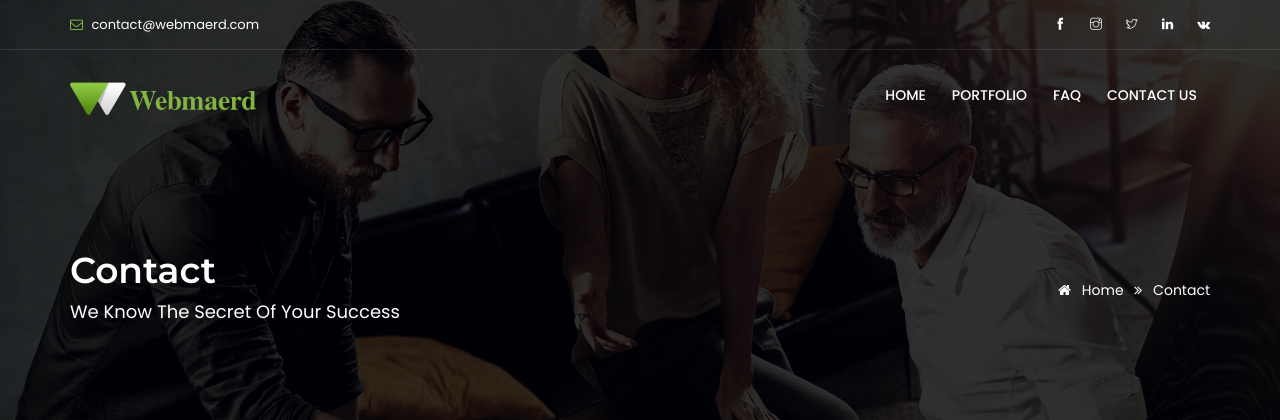
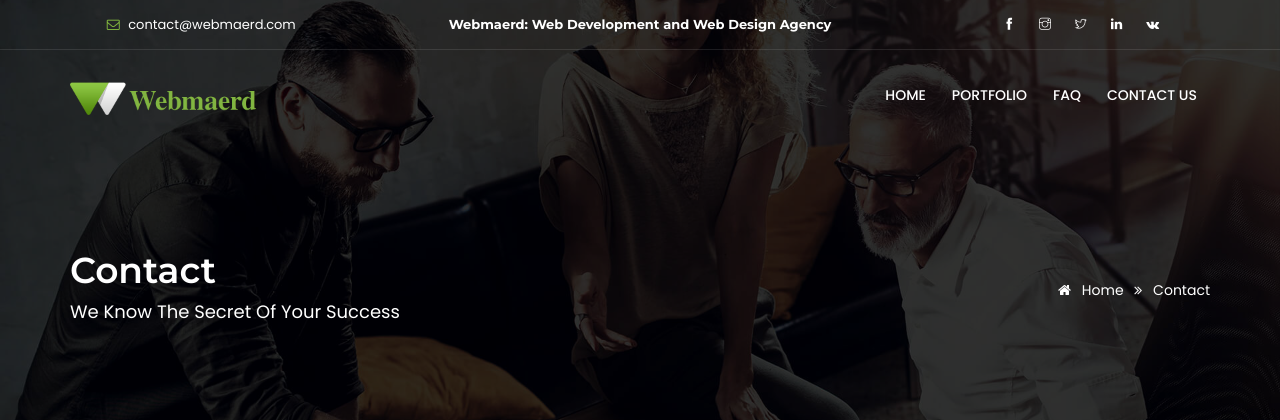
Before and after one commit to KalterDK/Agency, a Django app: template webmaerd/templates/contact.html in a window 1280 px wide; the page is wider, and only the part inside the window is pictured. Shown: the top 420 px of that part. Run offline with Django 3.2, Linux system fonts and the light colour scheme; the template is opened without the code that fills it, so the values that code supplies are empty; some libraries are stand-ins or nearby versions.

Commit message:
SEO optimization

```diff
--- a/webmaerd/static/css/custom.css
+++ b/webmaerd/static/css/custom.css
@@ -7,3 +7,9 @@
     top: auto;
     max-width: 110px;
 }
+
+.h1-header {
+    color: #fff;
+    font-size: 13px;
+    line-height: 0px;
+}
--- a/webmaerd/templates/base/base.html
+++ b/webmaerd/templates/base/base.html
@@ -4,7 +4,7 @@
 <body>
 <div class="wrapper">
      <div id="pre-loader">
-        <img src="/static/images/pre-loader/loader-01.svg" alt="">
+        <img src="/static/images/pre-loader/loader-01.svg" alt="pre-loader">
     </div>
     {% load i18n %}
     {% get_current_language as LANGUAGE_CODE %}
@@ -13,7 +13,7 @@
     {% endblock %}
     {% include "base/footer.html" %}
 </div>
-    <div id="back-to-top"><a class="top arrow" href="#top"><i class="fa fa-angle-up"></i> <span>TOP</span></a></div>
+    <div id="back-to-top"><a class="top arrow" href="#top" title="TOP"><i class="fa fa-angle-up"></i> <span>TOP</span></a></div>
     {% include "base/js.html" %}
 </body>
 </html>
--- a/webmaerd/templates/base/footer.html
+++ b/webmaerd/templates/base/footer.html
@@ -6,10 +6,10 @@
                 <h6 class="text-white mb-10 mt-10 text-uppercase">{% trans "Navigation" %}:</h6>
                 <div class="footer-social">
                     <ul>
-                        <li class="list-inline-item"><a href="/{{ LANGUAGE_CODE }}/">{% trans "Home" %}</a>&nbsp;&nbsp;&nbsp;|</li>
-                        <li class="list-inline-item"><a href="/{{ LANGUAGE_CODE }}/portfolio">{% trans "Portfolio" %}</a>&nbsp;&nbsp;&nbsp;|</li>
-                        <li class="list-inline-item"><a href="/{{ LANGUAGE_CODE }}/contact">{% trans "Contact Us" %}</a>&nbsp;&nbsp;&nbsp;|</li>
-                        <li class="list-inline-item"><a href="/{{ LANGUAGE_CODE }}/faq">{% trans "FAQ" %}</a></li>
+                        <li class="list-inline-item"><a href="/{{ LANGUAGE_CODE }}/" title="Homepage">{% trans "Home" %}</a>&nbsp;&nbsp;&nbsp;|</li>
+                        <li class="list-inline-item"><a href="/{{ LANGUAGE_CODE }}/portfolio" title="Portfolio">{% trans "Portfolio" %}</a>&nbsp;&nbsp;&nbsp;|</li>
+                        <li class="list-inline-item"><a href="/{{ LANGUAGE_CODE }}/contact" title="Contact">{% trans "Contact Us" %}</a>&nbsp;&nbsp;&nbsp;|</li>
+                        <li class="list-inline-item"><a href="/{{ LANGUAGE_CODE }}/faq" title="FAQ">{% trans "FAQ" %}</a></li>
                     </ul>
                 </div>
 
@@ -23,12 +23,13 @@
             <div class="col-lg-4 col-sm-4 xs-mb-10 text-left text-md-right">
                 <div class="social-icons color-hover mt-10">
                     <ul>
-                        <li class="social-facebook"><a href="https://www.facebook.com/groups/webmaerd"><i class="fa fa-facebook"></i></a></li>
-                        <li class="social-twitter"><a href="https://www.instagram.com/webmaerd/"><i class="fa fa-instagram"></i></a></li>
-                        <li class="social-twitter"><a href="https://twitter.com/webmaerd_com"><i class="fa fa-twitter"></i></a></li>
-                        <li class="social-linkedin"><a href="https://www.linkedin.com/groups/12118604"><i class="fa fa-linkedin"></i></a></li>
-                        <li class="social-facebook"><a href="https://vk.com/webmaerd"><i class="fa fa-vk"></i></a></li>
+                        <li class="social-facebook"><a href="https://www.facebook.com/groups/webmaerd" title="facebook"><i class="fa fa-facebook"></i></a></li>
+                        <li class="social-twitter"><a href="https://www.instagram.com/webmaerd/" title="instagram"><i class="fa fa-instagram"></i></a></li>
+                        <li class="social-twitter"><a href="https://twitter.com/webmaerd_com" title="twitter"><i class="fa fa-twitter"></i></a></li>
+                        <li class="social-linkedin"><a href="https://www.linkedin.com/groups/12118604" title="linkedin"><i class="fa fa-linkedin"></i></a></li>
+                        <li class="social-facebook"><a href="https://vk.com/webmaerd" title="vkontakte"><i class="fa fa-vk"></i></a></li>
                     </ul>
+                    <iframe src="https://www.facebook.com/plugins/like.php?href=http%3A%2F%2Fwebmaerd.com%2F&width=160&layout=button&action=like&size=small&show_faces=true&share=true&height=65&appId=409758692827944" width="160" height="20" style="border:none;overflow:hidden" scrolling="no" frameborder="0" allowTransparency="true" allow="encrypted-media"></iframe>
                 </div>
             </div>
         </div>
@@ -36,7 +37,7 @@
             <div class="row">
                 <div class="col-md-12 text-center">
                     <p class="mt-15"> &copy;Copyright <span id="copyright"> <script>document.getElementById('copyright').appendChild(document.createTextNode(new Date().getFullYear()))</script></span>
-                        <a href="/"> Webmaerd </a> {% trans "All Rights Reserved" %}
+                        <a href="/" title="Webmaerd"> Webmaerd </a> {% trans "All Rights Reserved" %}
                     </p>
                 </div>
             </div>
--- a/webmaerd/templates/base/head.html
+++ b/webmaerd/templates/base/head.html
@@ -2,11 +2,22 @@
 <head>
     <meta charset="utf-8">
     <meta http-equiv="X-UA-Compatible" content="IE=edge">
-    <meta name="keywords" content="Webmaerd, Web Development, Web Design, web, domain, hosting, development, agency, webpage, website, site, site creation, order site, order webpage, programming"/>
-    <meta name="description" content="Webmaerd - {% trans 'web development agency' %}"/>
+    <meta name="keywords" content="{% trans 'Webmaerd, Web Development, Web Design, web, domain, hosting, development, agency, web page, website, site, site creation, order site, order web page, programming' %}"/>
+    <meta name="description" content="{% trans 'Webmaerd is Web Development and Web Design Agency. Professional websites creation at a reasonable price in a short time. We deal with modern and professional sites development for small and medium business. Additional services provided: Domains and Hosting support.' %}"/>
     <meta name="author" content="webmaerd.com"/>
     <meta name="viewport" content="width=device-width, initial-scale=1, maximum-scale=1"/>
-    <title>Webmaerd - {% trans "web development agency" %}</title>
+    <!-- Open Graph -->
+    <meta property="og:image" content="/static/images/logo.png" />
+    <meta property="og:title" content="Webmaerd: {% trans 'Web Development and Web Design Agency. Websites creation' %}"/>
+    <meta property="og:description" content="{% trans 'Webmaerd is Web Development and Web Design Agency. Professional websites creation at a reasonable price in a short time. We deal with modern and professional sites development for small and medium business. Additional services provided: Domains and Hosting support.' %}"/>
+    <meta property="og:url" content="http://webmaerd.com" />
+    <!-- Twitter Card -->
+    <meta property="twitter:image" content="/static/images/logo.png" />
+    <meta property="twitter:title" content="Webmaerd: {% trans 'Web Development and Web Design Agency. Websites creation' %}"/>
+    <meta property="twitter:description" content="{% trans 'Webmaerd is Web Development and Web Design Agency. Professional websites creation at a reasonable price in a short time. We deal with modern and professional sites development for small and medium business. Additional services provided: Domains and Hosting support.' %}"/>
+    <meta property="twitter:site" content="http://webmaerd.com" />
+
+    <title>Webmaerd: {% trans "Web Development and Web Design Agency. Websites creation" %}</title>
 
     <!-- Favicon -->
     <link rel="shortcut icon" href="/static/images/favicon.ico"/>
--- a/webmaerd/templates/base/header.html
+++ b/webmaerd/templates/base/header.html
@@ -5,24 +5,34 @@
     <div class="topbar">
         <div class="container">
             <div class="row">
-                <div class="col-lg-6 col-md-6 xs-mb-10">
-                    <div class="topbar-call text-center text-md-left">
+                <div class="col-lg-3 col-md-12" align="center">
+                    <div class="topbar-call text-center text-md-center">
                         <ul>
                             <li><i class="fa fa-envelope-o theme-color"></i> contact@webmaerd.com</li>
                             <!--<li><i class="fa fa-phone"></i> -->
-                            <!--<a href="tel:+0000000000"><span>+(000) 000-0000 </span></a>-->
+                            <!--<a href="tel:+0000000000" title="Phone"><span>+(000) 000-0000 </span></a>-->
                             <!--</li>-->
                         </ul>
                     </div>
                 </div>
-                <div class="col-lg-6 col-md-6">
-                    <div class="topbar-social text-center text-md-right">
+                <div class="col-lg-6 col-md-12" align="center">
+                    <div class="topbar-social text-center text-md-center">
                         <ul>
-                            <li><a href="https://www.facebook.com/groups/webmaerd"><span class="ti-facebook"></span></a></li>
-                            <li><a href="https://www.instagram.com/webmaerd/"><span class="ti-instagram"></span></a></li>
-                            <li><a href="https://twitter.com/webmaerd_com"><span class="ti-twitter"></span></a></li>
-                            <li><a href="https://www.linkedin.com/groups/12118604"><span class="ti-linkedin"></span></a></li>
-                            <li><a href="https://vk.com/webmaerd"><span class="fa fa-vk"></span></a></li>
+                            <li><h1 class="h1-header" align="center">Webmaerd: Web Development and Web Design Agency</h1></li>
+                        </ul>
+                    </div>
+                </div>
+                <div class="col-lg-3 col-md-12" align="center">
+                    <div class="topbar-social text-center text-md-center">
+                        <ul>
+                            <li><a href="https://www.facebook.com/groups/webmaerd" title="facebook"><span class="ti-facebook"></span></a>
+                            </li>
+                            <li><a href="https://www.instagram.com/webmaerd/" title="instagram"><span class="ti-instagram"></span></a>
+                            </li>
+                            <li><a href="https://twitter.com/webmaerd_com" title="twitter"><span class="ti-twitter"></span></a></li>
+                            <li><a href="https://www.linkedin.com/groups/12118604" title="linkedin"><span class="ti-linkedin"></span></a>
+                            </li>
+                            <li><a href="https://vk.com/webmaerd" title="vkontakte"><span class="fa fa-vk"></span></a></li>
                         </ul>
                     </div>
                 </div>
@@ -43,15 +53,16 @@
                         <div class="col-lg-12 col-md-12">
                             <!-- menu logo -->
                             <ul class="menu-logo">
-                                <li><a href="/{{ LANGUAGE_CODE }}/"><img id="logo_img" src="/static/images/logo.png" alt="logo"></a></li>
+                                <li><a href="/{{ LANGUAGE_CODE }}/" title="Logo Webmaerd"><img id="logo_img" src="/static/images/logo.png"
+                                                                         alt="logo"></a></li>
                             </ul>
                             <!-- menu links -->
                             <div class="menu-bar">
                                 <ul class="menu-links">
-                                    <li><a href="/{{ LANGUAGE_CODE }}/">{% trans "Home" %}</a></li>
-                                    <li><a href="/{{ LANGUAGE_CODE }}/portfolio">{% trans "Portfolio" %}</a></li>
-                                    <li><a href="/{{ LANGUAGE_CODE }}/faq">{% trans "FAQ" %}</a></li>
-                                    <li><a href="/{{ LANGUAGE_CODE }}/contact">{% trans "Contact Us" %}</a></li>
+                                    <li><a href="/{{ LANGUAGE_CODE }}/" title="Homepage">{% trans "Home" %}</a></li>
+                                    <li><a href="/{{ LANGUAGE_CODE }}/portfolio" title="Portfolio">{% trans "Portfolio" %}</a></li>
+                                    <li><a href="/{{ LANGUAGE_CODE }}/faq" title="FAQ">{% trans "FAQ" %}</a></li>
+                                    <li><a href="/{{ LANGUAGE_CODE }}/contact" title="Contact">{% trans "Contact Us" %}</a></li>
                                     <li>
                                         {% get_current_language as LANGUAGE_CODE %}
                                         {% get_available_languages as LANGUAGES %}
@@ -60,19 +71,19 @@
                                         {% if LANGUAGE_CODE == 'en' %}
                                         <input name="language" type="hidden" value="en"/>
                                         <a href="#" class="dropdown-toggle" data-toggle="dropdown" role="button"
-                                           aria-expanded="false"><img src="/static/images/flags/en-flag.png"
+                                           aria-expanded="false" title="ENG"><img src="/static/images/flags/en-flag.png"
                                                                       alt="ENG">&nbsp; English</a>
                                         {% endif %}
                                         {% if LANGUAGE_CODE == 'ru' %}
                                         <input name="language" type="hidden" value="ru"/>
                                         <a href="#" class="dropdown-toggle" data-toggle="dropdown" role="button"
-                                           aria-expanded="false"><img src="/static/images/flags/ru-flag.png"
+                                           aria-expanded="false" title="RU"><img src="/static/images/flags/ru-flag.png"
                                                                       alt="RU">&nbsp; Русский</a>
                                         {% endif %}
                                         {% if LANGUAGE_CODE == 'pl' %}
                                         <input name="language" type="hidden" value="it"/>
                                         <a href="#" class="dropdown-toggle" data-toggle="dropdown" role="button"
-                                           aria-expanded="false"><img src="/static/images/flags/pl-flag.png"
+                                           aria-expanded="false" title="PL"><img src="/static/images/flags/pl-flag.png"
                                                                       alt="PL">&nbsp; Polski</a>
                                         {% endif %}
                                         <ul class="drop-down-multilevel" id="language-switcher">
@@ -82,13 +93,13 @@
                                             {% for language in languages %}
                                             {% if language.code != LANGUAGE_CODE %}
                                             {% with 'images/flags/'|add:language.code|add:'-flag.png' as image_static %}
-                                                <li>
-                                                    <a href="/{{ language.code }}{{ request.get_full_path|slice:'3:' }}"
-                                                       lang="{{ language.code }}" style="padding: 10px 10px;">
-                                                        <img src="{% static image_static %}" style="vertical-align:sub"
-                                                             alt="">&nbsp;&nbsp;{{ language.name_local }}
-                                                    </a>
-                                                </li>
+                                            <li>
+                                                <a href="/{{ language.code }}{{ request.get_full_path|slice:'3:' }}"
+                                                   lang="{{ language.code }}" style="padding: 10px 10px;" title="{{ language.code }}">
+                                                    <img src="{% static image_static %}" style="vertical-align:sub"
+                                                         alt="{{ language.code }}">&nbsp;&nbsp;{{ language.name_local }}
+                                                </a>
+                                            </li>
                                             {% endwith %}
                                             {% endif %}
                                             {% endfor %}
--- a/webmaerd/templates/contact.html
+++ b/webmaerd/templates/contact.html
@@ -15,8 +15,9 @@ page-title-->
                     <p>{% trans "We know the secret of your success" %}</p>
                 </div>
                 <ul class="page-breadcrumb">
-                    <li><a href="/{{ LANGUAGE_CODE }}/"><i class="fa fa-home"></i> {% trans "Home" %}</a> <i
-                            class="fa fa-angle-double-right"></i></li>
+                    <li><a href="/{{ LANGUAGE_CODE }}/" title="Homepage">
+                        <i class="fa fa-home"></i> {% trans "Home" %}</a>
+                        <i class="fa fa-angle-double-right"></i></li>
                     <li><span>{% trans "Contact" %}</span></li>
                 </ul>
             </div>
@@ -119,13 +120,15 @@ page-title -->
                         <!-- <div class="g-recaptcha section-field clearfix" data-sitekey="[Add your site key]"></div> -->
                         <div class="submit-button text-center">
                             <input type="hidden" name="action" value="sendEmail">
-                            <button id="submit" name="submit" type="submit" value="Send" class="button"><span> {% trans "Send message" %} </span>
+                            <button id="submit" name="submit" type="submit" value="Send" class="button">
+                                <span> {% trans "Send message" %} </span>
                                 <i class="fa fa-paper-plane"></i></button>
                         </div>
                     </div>
                 </form>
-                <div id="ajaxloader" style="display:none"><img class="mx-auto mt-30 mb-30 d-block"
-                                                               src="/static/images/pre-loader/loader-01.svg" alt="">
+                <div id="ajaxloader" style="display:none">
+                    <img class="mx-auto mt-30 mb-30 d-block" src="/static/images/pre-loader/loader-01.svg"
+                         alt="pre-loader">
                 </div>
             </div>
         </div>
--- a/webmaerd/templates/faq.html
+++ b/webmaerd/templates/faq.html
@@ -16,7 +16,7 @@ page-title-->
                     <p>{% trans "Answers to frequently asked questions" %}</p>
                 </div>
                 <ul class="page-breadcrumb">
-                    <li><a href="/{{ LANGUAGE_CODE }}/"><i class="fa fa-home"></i> {% trans "Home" %}</a> <i class="fa fa-angle-double-right"></i></li>
+                    <li><a href="/{{ LANGUAGE_CODE }}/" title="Homepage"><i class="fa fa-home"></i> {% trans "Home" %}</a> <i class="fa fa-angle-double-right"></i></li>
                     <li><span>FAQ</span></li>
                 </ul>
             </div>
@@ -46,7 +46,7 @@ page-title -->
                 <div class="accordion shadow">
                     {% for i in questions %}
                     <div class="acd-group {% if i == questions|first %}acd-active{% endif %}">
-                        <a href="#" class="acd-heading">{{ i.title_short }}</a>
+                        <a href="#" class="acd-heading" title="Project">{{ i.title_short }}</a>
                         <div class="acd-des">
                             <h5>{{ i.title_long }}</h5>
                             {{ i.text|safe }}
--- a/webmaerd/templates/index.html
+++ b/webmaerd/templates/index.html
@@ -82,7 +82,7 @@ custom-content -->
                         <h4>{{ i.title }}</h4>
                         {{ i.text|safe }}
                     </div>
-                    <a href="/{{ LANGUAGE_CODE }}/portfolio">{% trans "Portfolio" %}</a>
+                    <a href="/{{ LANGUAGE_CODE }}/portfolio" title="Portfolio">{% trans "Portfolio" %}</a>
                     <div class="feature-box-img" style="background-image: url('{{ i.image.url }}');"></div>
                     <span class="feature-border"></span>
                 </div>
@@ -132,7 +132,7 @@ custom-content -->
                         <div class="portfolio-item">
                             <img src="{{ i.image.url }}" alt="{{ i.title }}">
                             <div class="portfolio-overlay">
-                                <h4 class="text-white"><a href="{{ i.url }}"> {{ i.title }} </a></h4>
+                                <h4 class="text-white"><a href="{{ i.url }}" title="{{ i.title }}"> {{ i.title }} </a></h4>
                                 <span class="text-white"> {{ i.text }} </span>
                             </div>
                             <a class="popup portfolio-img" href="{{ i.image.url }}"><i class="fa fa-arrows-alt"></i></a>
--- a/webmaerd/templates/portfolio.html
+++ b/webmaerd/templates/portfolio.html
@@ -17,7 +17,7 @@ page-title-->
                 </div>
                 LANGUAGE_CODE: {{ LANGUAGE_CODE }}
                 <ul class="page-breadcrumb">
-                    <li><a href="/{{ LANGUAGE_CODE }}/"><i class="fa fa-home"></i> {% trans "Home" %}</a> <i class="fa fa-angle-double-right"></i></li>
+                    <li><a href="/{{ LANGUAGE_CODE }}/" title="Homepage"><i class="fa fa-home"></i> {% trans "Home" %}</a> <i class="fa fa-angle-double-right"></i></li>
                     <li><span>{% trans "Portfolio" %}</span></li>
                 </ul>
             </div>
@@ -41,7 +41,7 @@ page-title -->
                         <div class="portfolio-item">
                             <img src="{{ i.image.url }}" alt="{{ i.title }}">
                             <div class="portfolio-overlay">
-                                <h4 class="text-white"><a href="{{ i.url }}"> {{ i.title }} </a></h4>
+                                <h4 class="text-white"><a href="{{ i.url }}" title="{{ i.title }}"> {{ i.title }} </a></h4>
                                 <span class="text-white"> {{ i.text }} </span>
                             </div>
                             <a class="popup portfolio-img" href="{{ i.image.url }}"><i class="fa fa-arrows-alt"></i></a>
--- a/webmaerd/templates/success_page.html
+++ b/webmaerd/templates/success_page.html
@@ -16,7 +16,10 @@ page-title-->
                     <p>{% trans "We know the secret of your success" %}</p>
                 </div>
                 <ul class="page-breadcrumb">
-                    <li><a href="/"><i class="fa fa-home"></i> {% trans "Home" %}</a> <i class="fa fa-angle-double-right"></i></li>
+                    <li><a href="/{{ LANGUAGE_CODE }}/" title="Homepage">
+                        <i class="fa fa-home"></i> {% trans "Home" %}</a>
+                        <i class="fa fa-angle-double-right"></i>
+                    </li>
                     <li><span>{% trans "Success page" %}</span></li>
                 </ul>
             </div>
```
